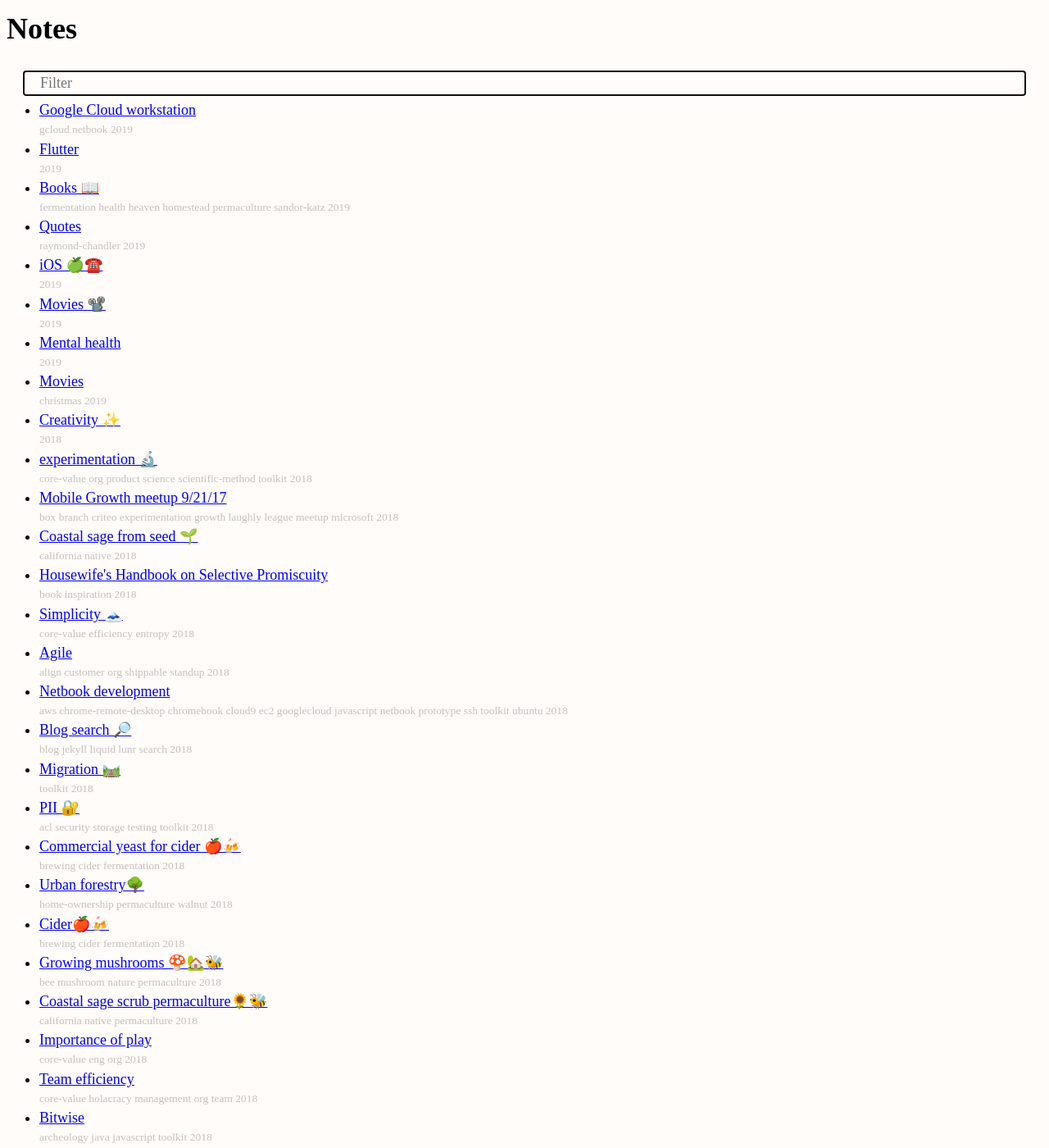
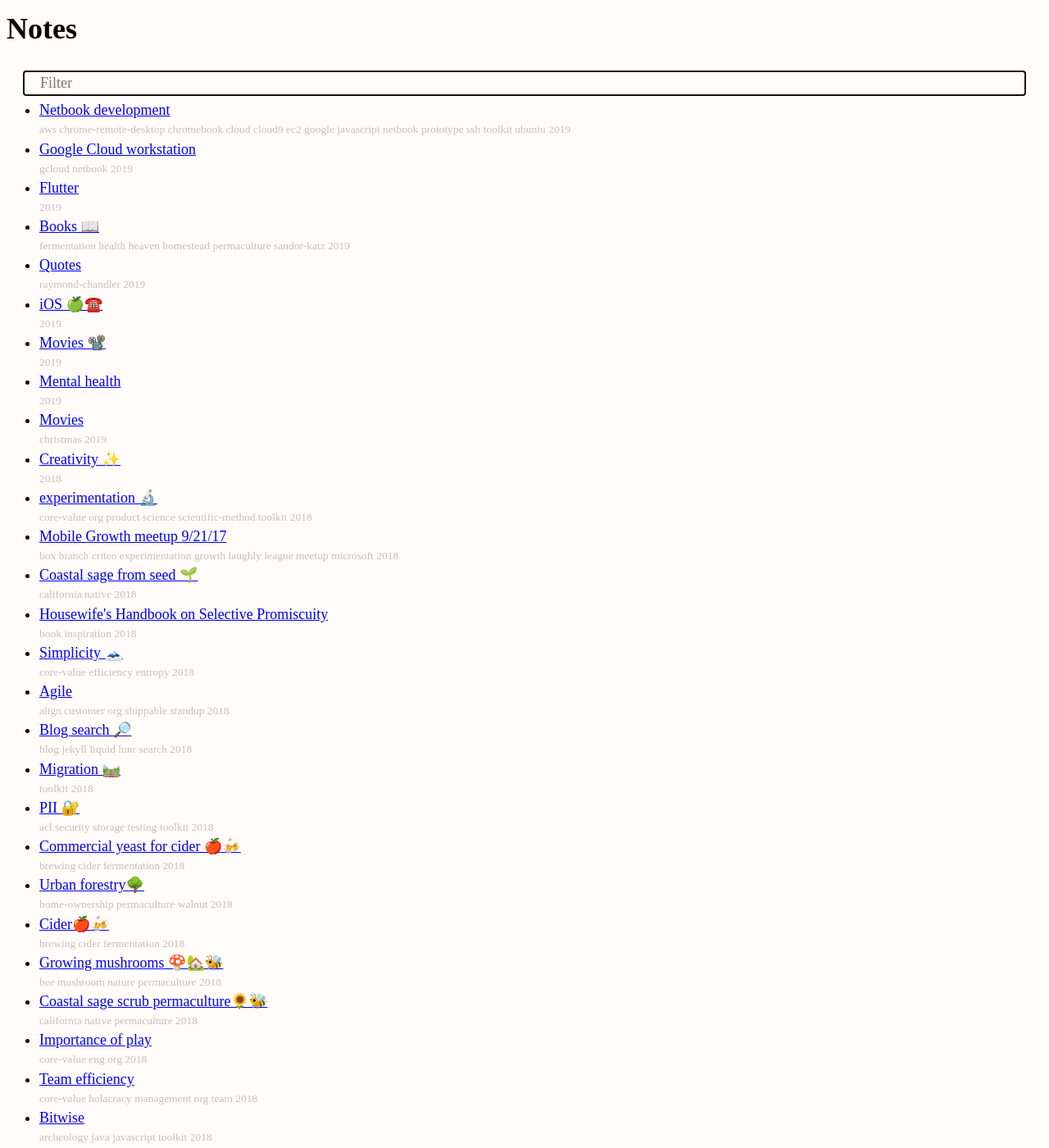
Before and after one commit to erikeldridge/erikeldridge.github.com, a Jekyll site: the page built from notes.html, in a window 1280 px wide and 1400 px high. Shown: the whole window at 82% size. Built offline with Jekyll 4.4.1, drawn with Linux system fonts in a browser that asks for light colours; nearby versions of some CDN libraries.

Commit message:
Update from Forestry.io erikeldridge@gmail.com updated _posts/2017-12-24-netbook-development.md

```diff
--- a/_posts/2017-12-24-netbook-development.md
+++ b/_posts/2017-12-24-netbook-development.md
@@ -1,7 +1,7 @@
 ---
 title: Netbook development
 layout: post
-date: 2018-09-10 01:28:54 +0000
+date: 2019-03-02 20:01:09 -0800
 tags:
 - netbook
 - chromebook
@@ -14,7 +14,8 @@ tags:
 - ssh
 - ec2
 - chrome-remote-desktop
-- googlecloud
+- google
+- cloud
 
 ---
 ## Context
```
